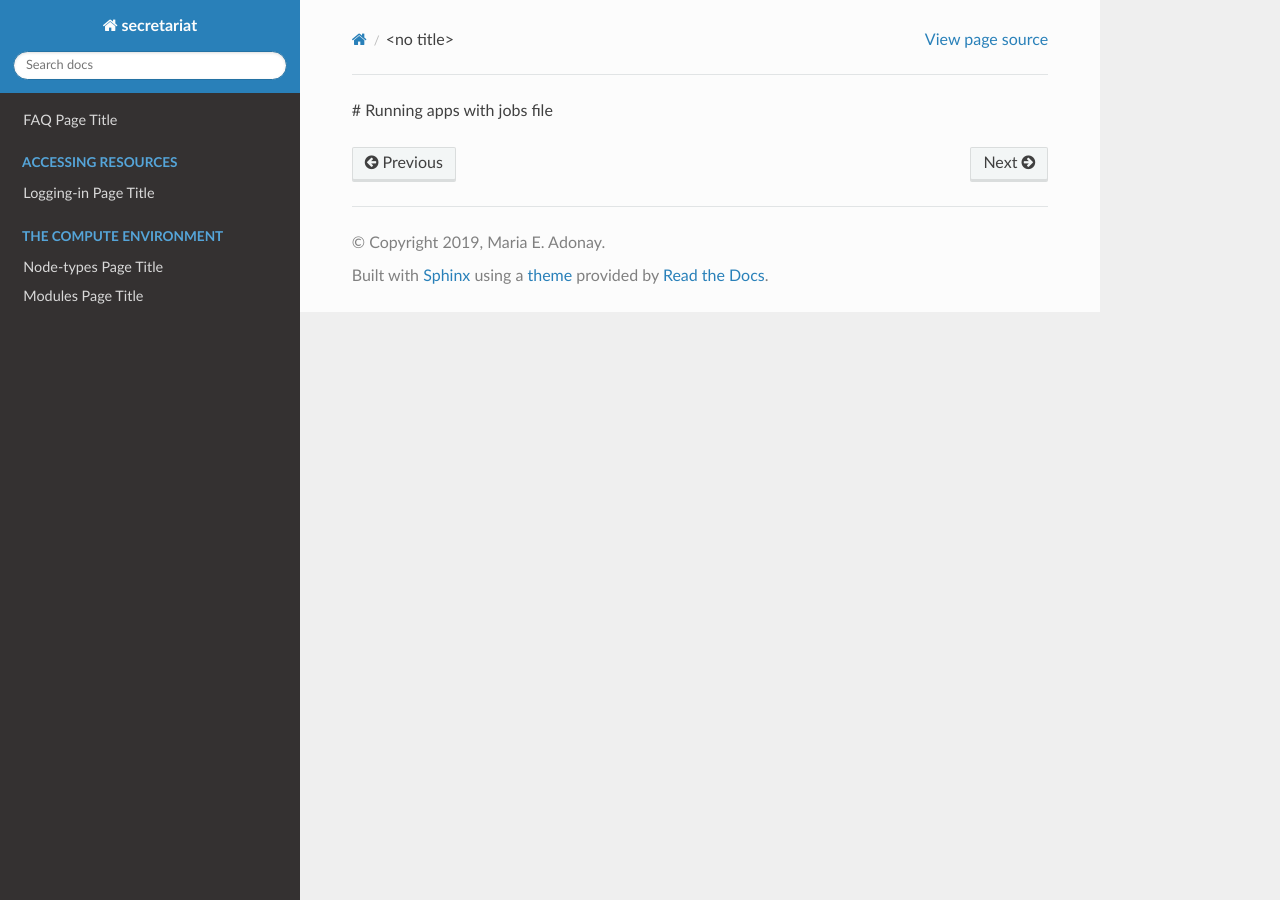
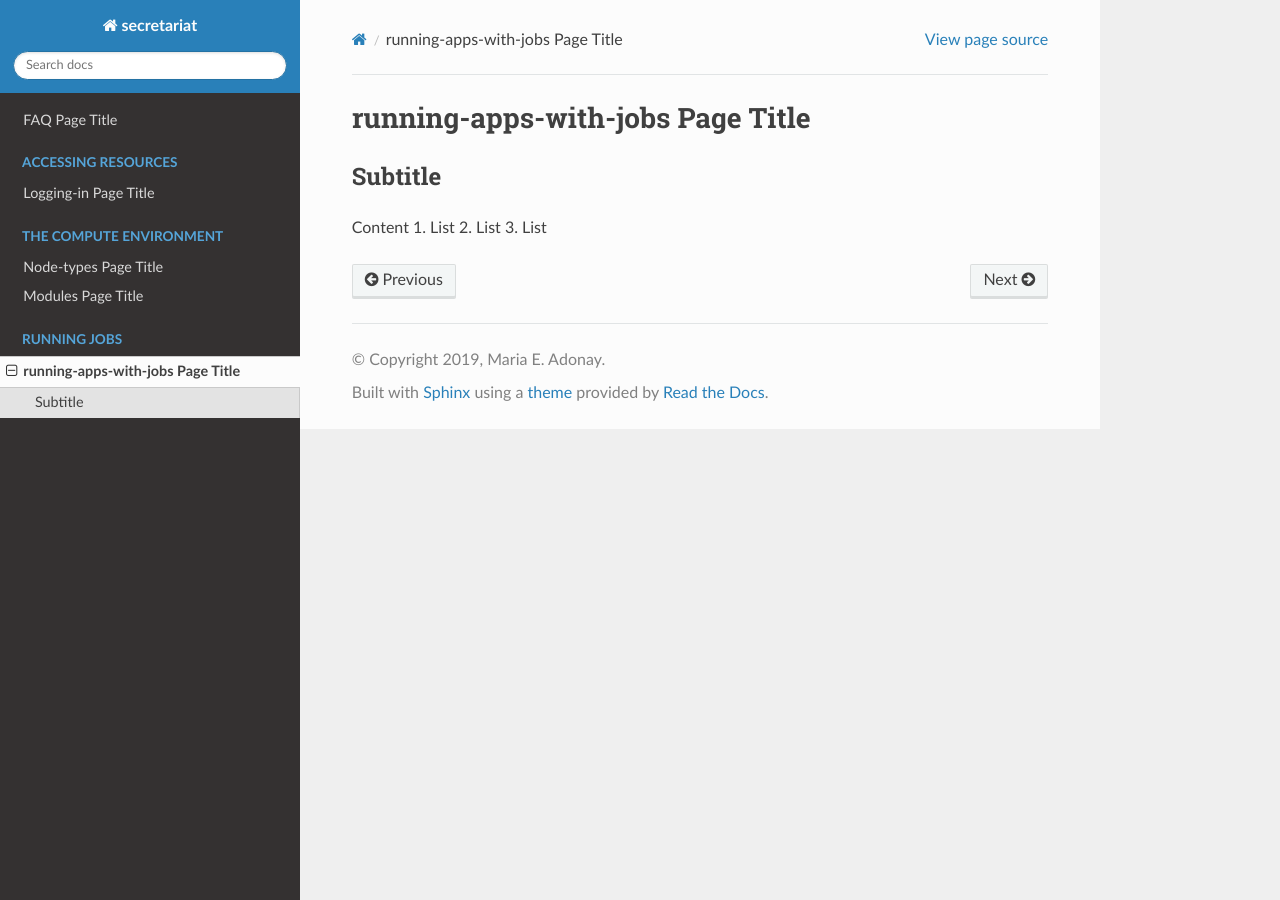
Before and after one commit to amalgamaria/secretariat, a Sphinx documentation site: the page built from docs/running-jobs/running-apps-with-jobs.rst, in a window 1280 px wide. Built offline with Sphinx 7.4.7 and the Read the Docs theme 2.0.0, drawn with Linux system fonts in a browser that asks for light colours.

Commit message:
Update running-apps-with-jobs file

```diff
--- a/docs/running-jobs/running-apps-with-jobs.rst
+++ b/docs/running-jobs/running-apps-with-jobs.rst
@@ -1 +1,10 @@
-# Running apps with jobs file
+running-apps-with-jobs Page Title
+=================================
+
+Subtitle
+********
+
+Content
+1.	List
+2.	List
+3.	List
```
